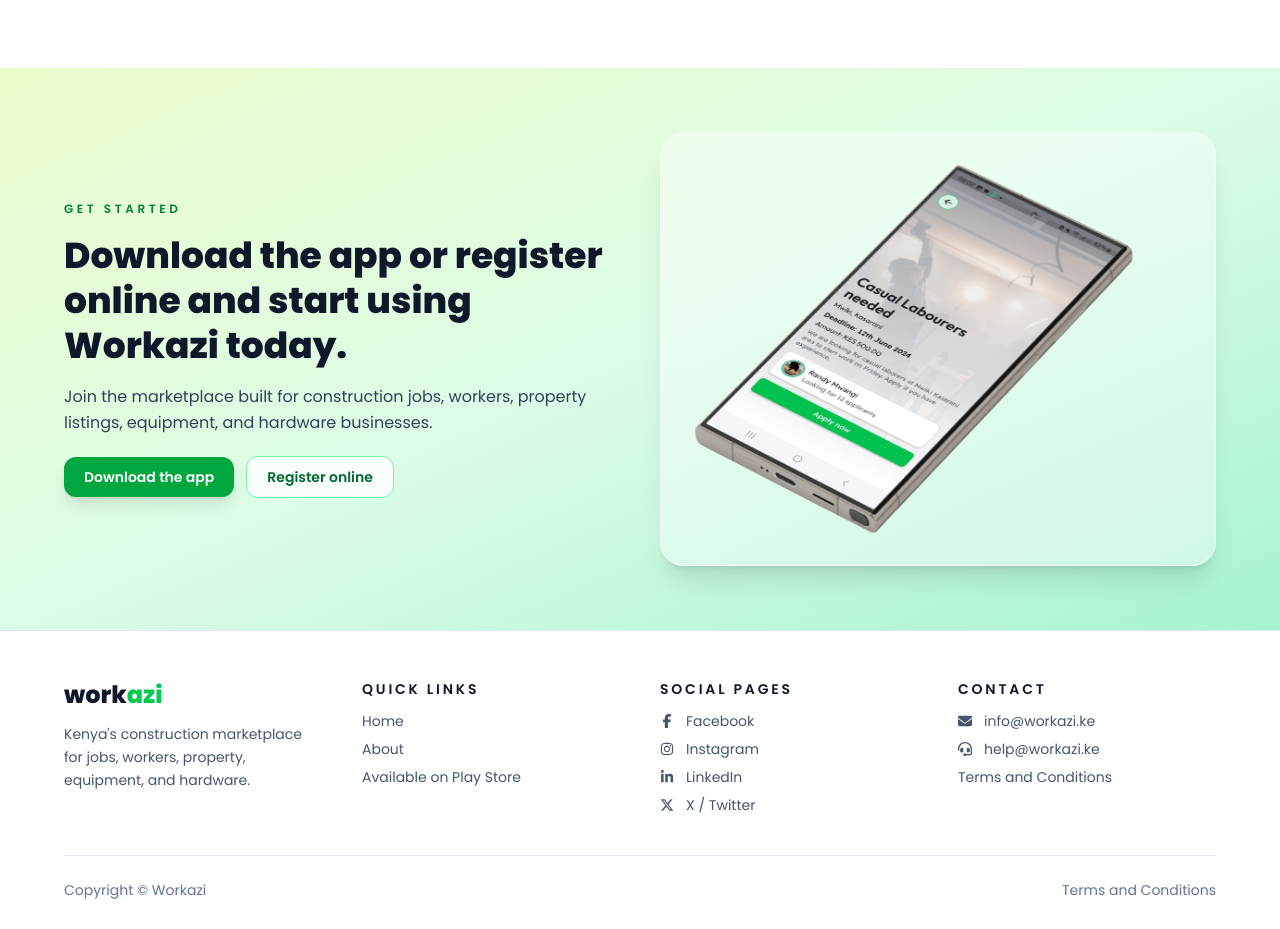
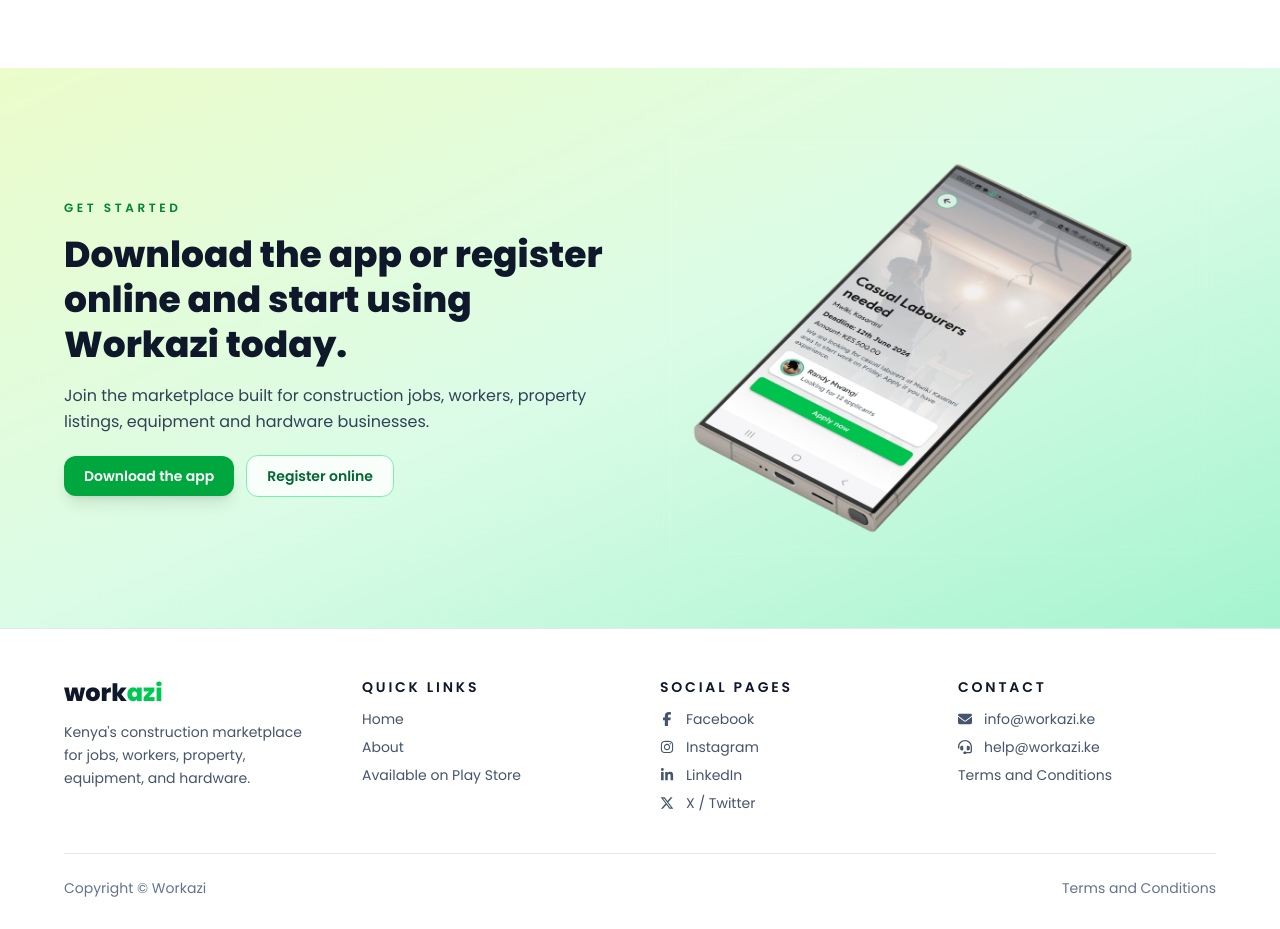
Before and after one commit to workazi/webapp, a React (Vite) app: page / in a window 1280 px wide. Shown: the part 3220-4149 px from the top of the page. Built offline with nearby package versions, Linux system fonts and the light colour scheme.

Commit message:
fixed ui

```diff
--- a/src/components/homepage/CTASection.jsx
+++ b/src/components/homepage/CTASection.jsx
@@ -8,7 +8,7 @@
             Download the app or register online and start using Workazi today.
           </h2>
           <p className="max-w-2xl text-sm leading-relaxed text-slate-700 sm:text-base">
-            Join the marketplace built for construction jobs, workers, property listings, equipment, and hardware businesses.
+            Join the marketplace built for construction jobs, workers, property listings, equipment and hardware businesses.
           </p>
 
           <div className="flex flex-wrap items-center gap-3 pt-1">
@@ -28,7 +28,7 @@
         </div>
 
         <div className="lg:flex-1">
-          <div className="mx-auto max-w-xl overflow-hidden rounded-3xl border border-white/60 bg-white/40 p-3 shadow-xl backdrop-blur-sm sm:p-4">
+          <div className="mx-auto max-w-xl overflow-hidden rounded-3xl p-3 backdrop-blur-sm sm:p-4">
             <img
               src="/assets/cta.png"
               alt="Workazi call to action"
--- /dev/null
+++ b/src/pages/About.jsx
@@ -0,0 +1,7 @@
+import React from 'react'
+
+export default function About() {
+  return (
+    <div>About</div>
+  )
+}
```
